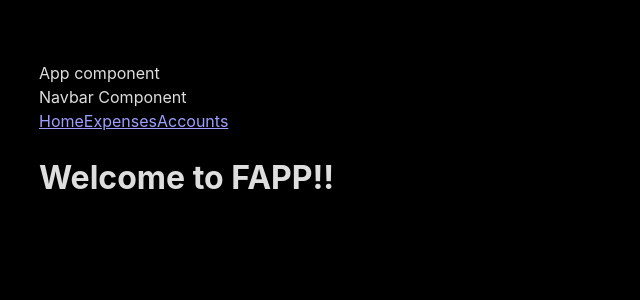
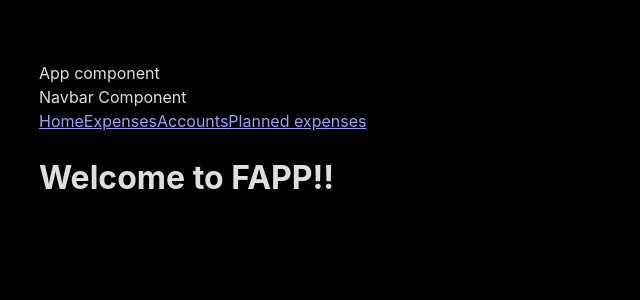
Before and after one commit to ioscrum-fapp/fapp, a React (Vite) app in the folder fapp/: page / in a window 1280 px wide. Shown: the top 300 px of the page, without its empty margins (0-640 px from the left). Built offline with nearby package versions, Linux system fonts and the light colour scheme.

Commit message:
Add planned expenses to router and navbar

```diff
--- a/fapp/src/App.jsx
+++ b/fapp/src/App.jsx
@@ -13,6 +13,7 @@ import Expenses from "./pages/Expenses/Expenses.jsx";
 import Expense from "./pages/Expense/Expense.jsx";
 import CreateAccount from "./pages/CreateAccount/CreateAccount.jsx";
 import CreateExpense from "./pages/CreateExpense/CreateExpense.jsx";
+import PlannedExpenses from "./pages/PlannedExpenses/PlannedExpenses";
 
 function App() {
   return (
@@ -23,6 +24,7 @@ function App() {
         <Routes>
           <Route path="/" element={<Layout />} />
           <Route index element={<Home />} />
+          <Route path="/planned" element={<PlannedExpenses />} />
           <Route path="/accounts" element={<Accounts />} />
           <Route path="/accounts/:id" element={<Account />} />
           <Route path="/accounts/add" element={<CreateAccount />} />
--- a/fapp/src/pages/Navbar/Navbar.jsx
+++ b/fapp/src/pages/Navbar/Navbar.jsx
@@ -9,6 +9,7 @@ const Navbar = () => (
       <Link to="/">Home</Link>
       <Link to="/expenses">Expenses</Link>
       <Link to="/accounts">Accounts</Link>
+      <Link to="/planned">Planned expenses</Link>
     </div>
   </nav>
 );
```
